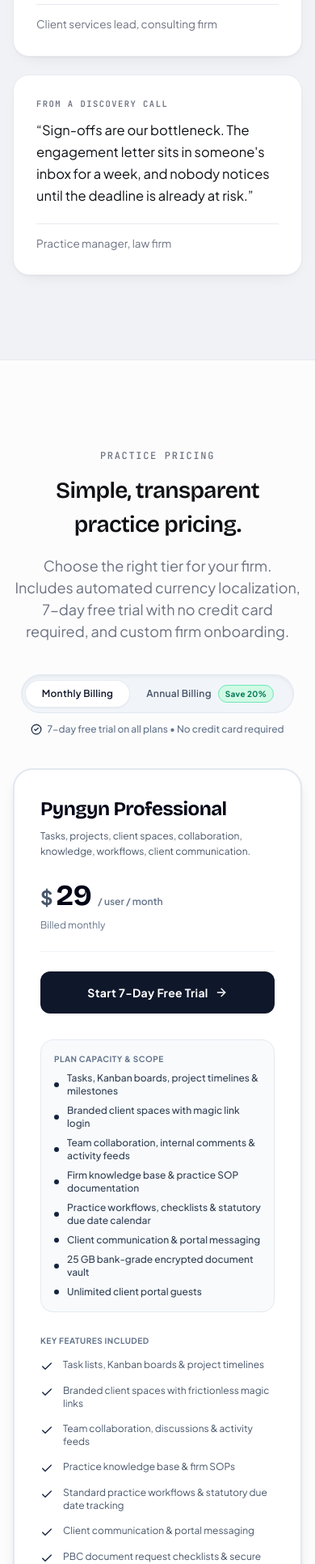
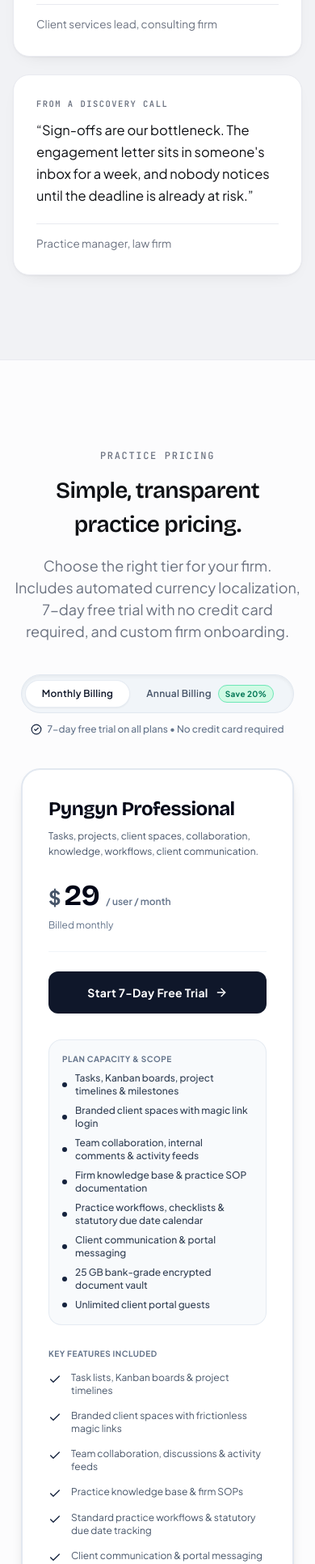
Before and after one commit to developers-pyngyn/pyngyn-frontend-landing-page, a Next.js app: page /clientspace in a window 390 px wide. Shown: the part 10000-11932 px from the top of the page at 81% size. Built offline with nearby package versions, Linux system fonts and the light colour scheme; no server answers.

Commit message:
style(pricing): make pricing cards span full width and align equally with 10px left and right margins

```diff
--- a/app/pricing/page.tsx
+++ b/app/pricing/page.tsx
@@ -180,7 +180,7 @@
         </section>
 
         {/* Pricing Matrix & Features */}
-        <section className="wrap pb-20">
+        <section className="w-full pb-20">
           <ClientSpacePricing />
         </section>
 
--- a/components/clientspace/ClientSpacePricing.tsx
+++ b/components/clientspace/ClientSpacePricing.tsx
@@ -128,8 +128,9 @@
         </div>
       </div>
 
-      {/* Pricing Cards Grid — 2 Prominent Cards for Professional & Business */}
-      <div className="grid grid-cols-1 md:grid-cols-2 gap-8 lg:gap-10 max-w-5xl mx-auto items-stretch">
+      {/* Pricing Cards Grid — 2 Prominent Cards for Professional & Business (Full width with 10px margins) */}
+      <div className="w-full px-[10px]">
+        <div className="grid grid-cols-1 md:grid-cols-2 gap-[10px] w-full items-stretch">
         {plans.map((plan) => {
           const isBusiness = plan.id === "business";
           const displayPrice =
@@ -274,10 +275,11 @@
             </div>
           );
         })}
+        </div>
       </div>
 
       {/* Feature Comparison Table Section */}
-      <section className="mt-24 max-w-6xl mx-auto">
+      <section className="mt-24 max-w-6xl mx-auto px-4 sm:px-6">
         <div className="text-center mb-10">
           <span className="text-xs font-bold text-[#14223d] tracking-wider uppercase bg-[#f0f4fa] px-3 py-1 rounded-full border border-[#14223d]/20">
             Side-by-Side Breakdown
@@ -350,7 +352,7 @@
       </section>
 
       {/* CA Firm Value Pillars */}
-      <section className="mt-20 max-w-6xl mx-auto">
+      <section className="mt-20 max-w-6xl mx-auto px-4 sm:px-6">
         <div className="grid grid-cols-1 md:grid-cols-3 gap-6">
           <div className="p-6 rounded-2xl bg-white border border-slate-200 shadow-sm">
             <div className="w-10 h-10 rounded-xl bg-[#f0f4fa] border border-[#14223d]/20 flex items-center justify-center text-[#14223d] mb-4">
@@ -385,7 +387,7 @@
       </section>
 
       {/* Frequently Asked Questions */}
-      <section className="mt-20 max-w-4xl mx-auto">
+      <section className="mt-20 max-w-4xl mx-auto px-4 sm:px-6">
         <div className="text-center mb-10">
           <span className="text-xs font-bold text-[#14223d] tracking-wider uppercase bg-[#f0f4fa] px-3 py-1 rounded-full border border-[#14223d]/20">
             Frequently Asked Questions
```
